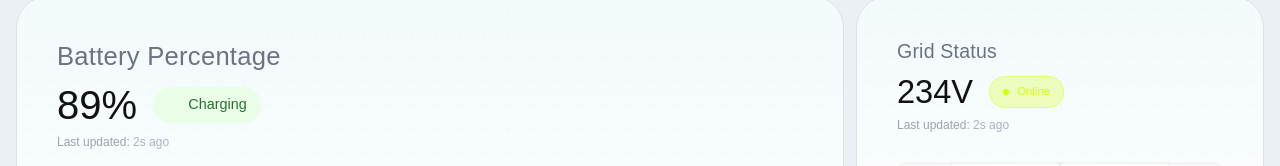
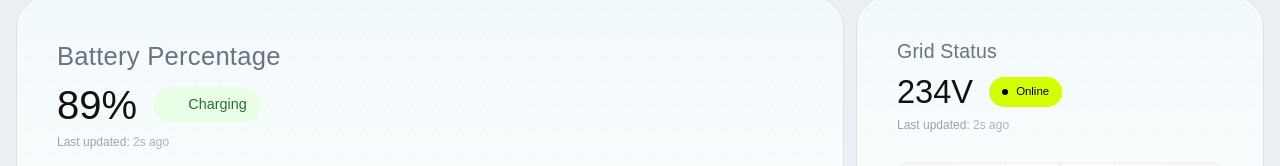
Before and after one commit to KayodeDanielOluwatobi/sentry, a Next.js app: page / in a window 1280 px wide. Shown: the part 244-410 px from the top of the page. Built offline with nearby package versions, Linux system fonts and the light colour scheme; some icons are missing; a web font is replaced by a local one.

Commit message:
style: use solid neon brand color for Online pill background with black text

```diff
--- a/src/components/GridStatus.tsx
+++ b/src/components/GridStatus.tsx
@@ -28,10 +28,10 @@
     case "online":
       return {
         label: "Online",
-        dotColor: "#D4FF00",
-        pillBg: isDark ? "rgba(212,255,0,0.1)" : "rgba(212,255,0,0.25)",
-        pillText: "#D4FF00",
-        pillBorder: isDark ? "1px solid rgba(212,255,0,0.2)" : "1px solid rgba(212,255,0,0.4)"
+        dotColor: "#000",
+        pillBg: "#D4FF00",
+        pillText: "#000",
+        pillBorder: "none"
       };
     case "offline":
       return { label: "Offline", dotColor: "#f87171", pillBg: isDark ? "rgba(248,113,113,0.1)" : "#fff1f1", pillText: isDark ? "#fca5a5" : "#991b1b", pillBorder: isDark ? "1px solid rgba(248,113,113,0.2)" : "1px solid rgba(248,113,113,0.3)" };
```
